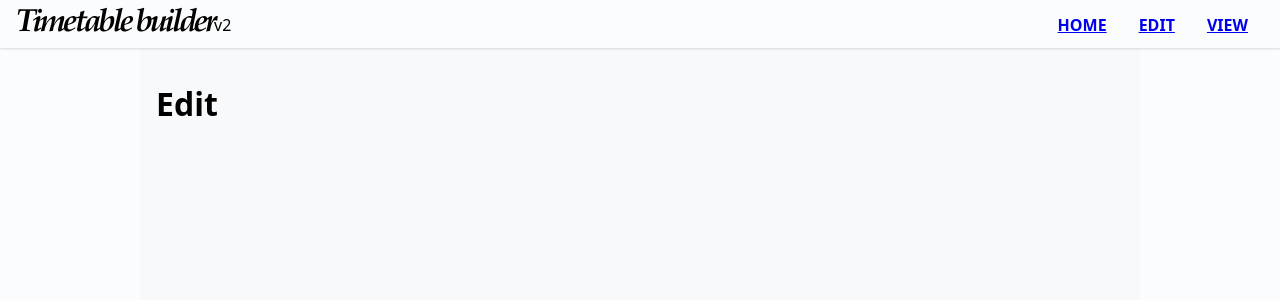
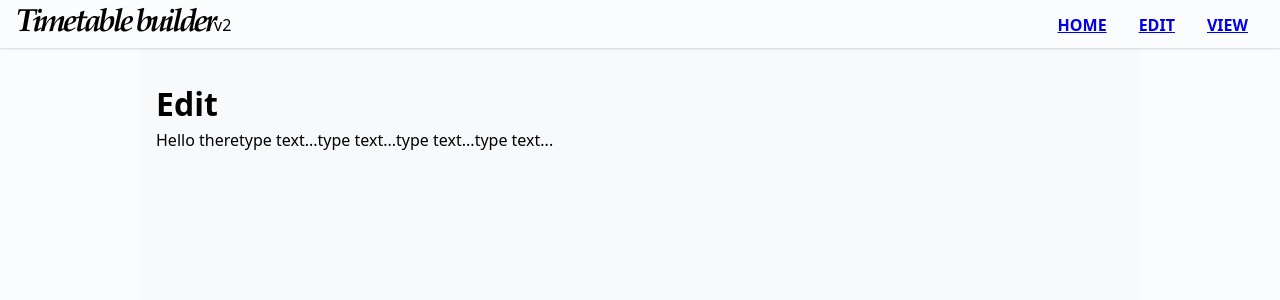
Before and after one commit to dongheenam/timetable-builder-react, a React (Vite) app: page /edit in a window 1280 px wide. Shown: the top 300 px of the page. Built offline with nearby package versions, Linux system fonts and the light colour scheme.

Commit message:
Add editable span

```diff
--- /dev/null
+++ b/src/components/Editable.tsx
@@ -0,0 +1,69 @@
+import { useState, useRef, useEffect } from 'react';
+
+type PassiveInputProps = {
+  name: string;
+  placeholder?: string;
+};
+type ActiveInputProps = Omit<PassiveInputProps, 'name'> & {
+  name?: string;
+  value: string;
+  setValue: (value: string) => void;
+};
+export default function Editable(props: PassiveInputProps | ActiveInputProps) {
+  const isActive = 'value' in props;
+
+  const [isEditing, setIsEditing] = useState(false);
+  const [text, setText] = useState(isActive ? props.value : '');
+  const inputRef = useRef<HTMLInputElement>(null);
+
+  useEffect(() => {
+    if (isEditing) {
+      inputRef.current?.focus();
+    }
+  }, [isEditing]);
+
+  const handleBlur = (e: React.ChangeEvent<HTMLInputElement>) => {
+    setIsEditing(false);
+    if (isActive) {
+      props.setValue(e.target.value);
+    }
+  };
+  const handleClick = () => {
+    setIsEditing(true);
+  };
+  const handleFocus = () => {
+    setIsEditing(true);
+  };
+  const handleChange = (e: React.ChangeEvent<HTMLInputElement>) => {
+    setText(e.target.value);
+  };
+  const handleKeyDown = (e: React.KeyboardEvent<HTMLInputElement>) => {
+    switch (e.key) {
+      case 'Enter':
+        setIsEditing(false);
+        if (isActive) {
+          props.setValue(e.currentTarget.value);
+        }
+        break;
+    }
+  };
+  return (
+    <label onFocus={handleFocus} tabIndex={0}>
+      {isEditing ? (
+        <input
+          type="text"
+          name={props.name}
+          ref={inputRef}
+          value={text}
+          onBlur={handleBlur}
+          onChange={handleChange}
+          onKeyDown={handleKeyDown}
+        />
+      ) : (
+        <span onClick={handleClick}>
+          {text || props.placeholder || 'type text...'}
+        </span>
+      )}
+    </label>
+  );
+}
--- a/src/pages/edit/index.tsx
+++ b/src/pages/edit/index.tsx
@@ -1,7 +1,18 @@
+import { useState } from 'react';
+
+import Editable from '@/components/Editable';
+
 export default function Edit() {
+  const [value, setValue] = useState('Hello there');
+  console.log(value);
   return (
     <main>
       <h1>Edit</h1>
+      <Editable name="1" value={value} setValue={setValue} />
+      <Editable name="2" />
+      <Editable name="3" />
+      <Editable name="4" />
+      <Editable name="5" />
     </main>
   );
 }
```
